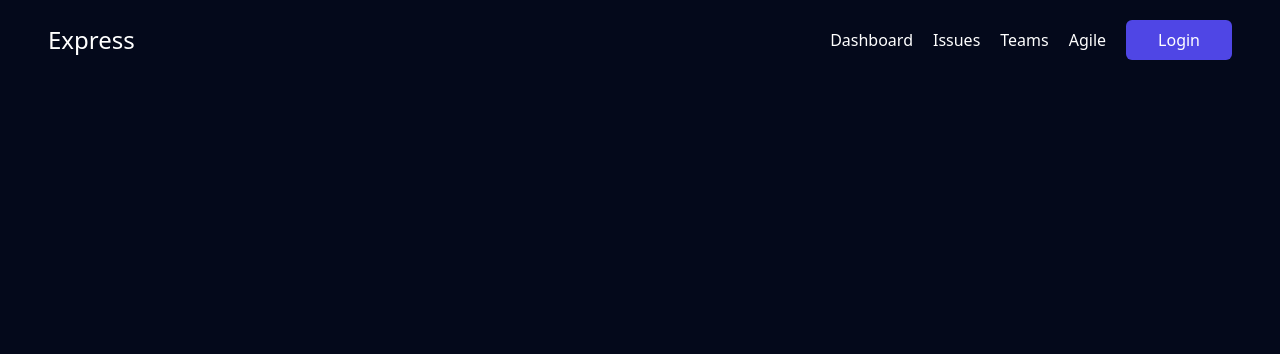
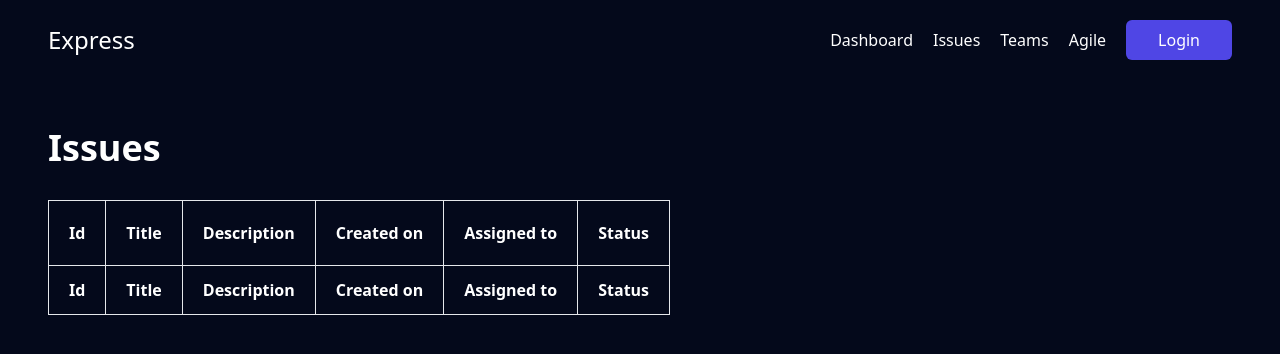
Before and after one commit to uxlabspk/express, a React (Vite) app: page /dashboard in a window 1280 px wide. Shown: the top 354 px of the page. Built offline with nearby package versions, Linux system fonts and the light colour scheme; no server answers; the database is empty.

Commit message:
Updating code

```diff
--- a/src/App.jsx
+++ b/src/App.jsx
@@ -7,6 +7,8 @@ import Signin from "./pages/Signin";
 import Signup from "./pages/Signup";
 import Teams from "./pages/Teams";
 import NotFound from "./pages/NotFound";
+import Profile from "./pages/Profile";
+import Settings from "./pages/Settings";
 
 
 function App() {
@@ -21,6 +23,8 @@ function App() {
           <Route path="/signin" element={<Signin />} />
           <Route path="/signup" element={<Signup />} />
           <Route path="/teams" element={<Teams />} />
+          <Route path="/profile" element={<Profile />} />
+          <Route path="/settings" element={<Settings />} />
           <Route path="*" element={<NotFound />} />
         </Routes>
       </BrowserRouter>
--- /dev/null
+++ b/src/Utilities/isLogin.js
@@ -0,0 +1,6 @@
+
+
+
+function isLogin() {
+
+}
--- /dev/null
+++ b/src/components/IssuesTable.jsx
@@ -0,0 +1,50 @@
+import { getDatabase, onValue, ref, set } from "firebase/database";
+
+
+
+function IssuesTable() {
+
+    const database = getDatabase();
+    const dbRef = ref(database, 'Users' + '/');
+    onValue(dbRef, (snapshot) => {
+        if(snapshot.exists)
+            console.log(snapshot.val());
+        else
+            console.log("Not Val");
+    });
+
+
+
+
+
+    return (
+        <div className='mt-12'>
+            <h1 className='text-4xl font-bold'>Issues</h1>
+            <table className="mt-8 table-auto border">
+                <thead className="border">
+                    <tr>
+                        <th className="border p-5">Id</th>
+                        <th className="border p-5">Title</th>
+                        <th className="border p-5">Description</th>
+                        <th className="border p-5">Created on</th>
+                        <th className="border p-5">Assigned to</th>
+                        <th className="border p-5">Status</th>
+                    </tr>
+                </thead>
+                <tbody>
+                    <tr>
+                        <th className="border p-3">Id</th>
+                        <th className="border p-3">Title</th>
+                        <th className="border p-3">Description</th>
+                        <th className="border p-3">Created on</th>
+                        <th className="border p-3">Assigned to</th>
+                        <th className="border p-3">Status</th>
+                    </tr>
+                </tbody>
+            </table>
+        </div>
+    );
+}
+
+
+export default IssuesTable;
--- a/src/components/NavBar.jsx
+++ b/src/components/NavBar.jsx
@@ -3,15 +3,22 @@ import { AiOutlineClose, AiOutlineMenu } from 'react-icons/ai';
 import { Link } from 'react-router-dom';
 import { useState, useEffect } from 'react';
 import { getAuth, onAuthStateChanged } from 'firebase/auth';
+import { useNavigate } from 'react-router-dom';
 
 
 function NavBar() {
   const [isOpen, setIsOpen] = useState(false);
+  const [openAvatarDropdown, setOpenAvatarDropdown] = useState(false);
   const [user, setUser] = useState(null);
+  const navigate = useNavigate();
 
   const toggleMenu = () => {
     setIsOpen(!isOpen);
-  }
+  };
+
+  const toggleAvatarDropdown = () => {
+    setOpenAvatarDropdown(!openAvatarDropdown);
+  };
 
   useEffect(() => {
     const auth = getAuth();
@@ -26,6 +33,14 @@ function NavBar() {
     return () => unsubscribe();
   }, []);
 
+  const signout = () => {
+    const auth = getAuth();
+    auth.signOut().then(() =>{
+      navigate('/');
+    }).catch((error) => {
+      console.log("Error Occur : ", error);
+    });
+  }
 
   return (
     <div className='flex items-center justify-between h-20'>
@@ -48,8 +63,14 @@ function NavBar() {
 
         {user ? (
           <div>
-            <img src={user.photoURL} alt="user profile pic" width={45} className='rounded-full' />
-            {/* <p>{user.displayName}</p> */}
+            <img src={user.photoURL ? user.photoURL : '/default-user.svg'} alt="user profile pic" width={30} className='rounded-full relative transition-all duration-500 border' onClick={toggleAvatarDropdown} />
+            <div className={`absolute ${openAvatarDropdown ? 'block' : 'hidden'} right-10 z-10 mt-2 w-36  rounded-md bg-white text-black shadow-lg`}>
+              <div className='p-2 flex flex-col '>
+                  <Link to={'/profile'} className='block p-2 hover:bg-indigo-600 rounded-md hover:text-white'>Profile</Link>
+                  <Link to={'/settings'} className='block p-2 hover:bg-indigo-600 rounded-md hover:text-white'>Settings</Link>
+                  <Link onClick={signout} className='block p-2 hover:bg-indigo-600 rounded-md hover:text-white'>Sign out</Link>
+              </div>
+            </div>
           </div>
         ) : (
           <Link to={'/signin'} className='bg-indigo-600 hover:bg-indigo-700 px-8 py-2 rounded-md'>Login</Link>
--- a/src/config.js
+++ b/src/config.js
@@ -1,6 +1,7 @@
 
 import { initializeApp } from "firebase/app";
 import { getAuth, GoogleAuthProvider } from "firebase/auth";
+import { getDatabase } from "firebase/database";
 
 
 
@@ -17,5 +18,6 @@ const firebaseConfig = {
 const app = initializeApp(firebaseConfig);
 const auth = getAuth(app);
 const provider = new GoogleAuthProvider();
+const database = getDatabase(app);
 
 export { auth, provider }
--- a/src/pages/Dashboard.jsx
+++ b/src/pages/Dashboard.jsx
@@ -1,3 +1,4 @@
+import IssuesTable from "../components/IssuesTable";
 import NavBar from "../components/NavBar";
 
 
@@ -7,6 +8,7 @@ function Dashboard() {
     return (
         <div>
             <NavBar />
+            <IssuesTable />
         </div>
     );
 }
--- /dev/null
+++ b/src/pages/Profile.jsx
@@ -0,0 +1,12 @@
+
+
+
+
+function Profile() {
+    return(
+        <div></div>
+    )
+};
+
+
+export default Profile;
--- /dev/null
+++ b/src/pages/Settings.jsx
@@ -0,0 +1,13 @@
+
+
+
+
+function Settings() {
+    return(
+        <div>
+
+        </div>
+    );
+}
+
+export default Settings;
```
Also changed, not shown: public/default-user.svg.
